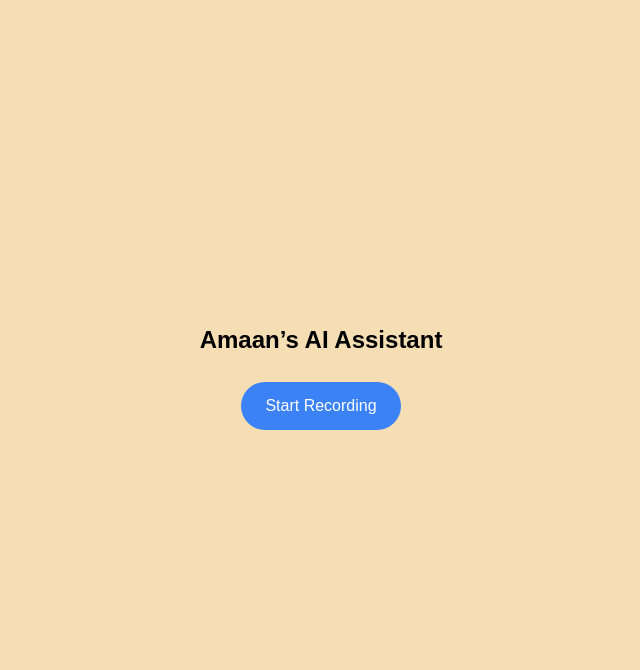
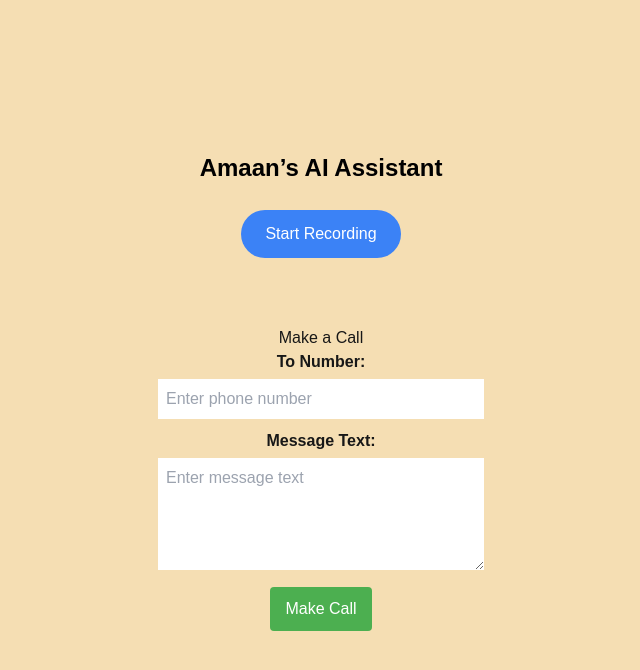
Before and after one commit to nelsondrew/conversational-bot, a Next.js app: page / in a window 1280 px wide. Shown: the top 670 px of the page, without its empty margins (319-959 px from the left). Built offline with nearby package versions, Linux system fonts and the light colour scheme.

Commit message:
make call changes

```diff
--- a/package.json
+++ b/package.json
@@ -17,7 +17,8 @@
     "react": "^19.0.0",
     "react-dom": "^19.0.0",
     "recorder-js": "^1.0.7",
-    "styled-components": "^6.1.13"
+    "styled-components": "^6.1.13",
+    "twilio": "^5.4.0"
   },
   "devDependencies": {
     "@types/styled-components": "^5.1.34",
--- /dev/null
+++ b/src/components/makeCall.jsx
@@ -0,0 +1,100 @@
+import React, { useState } from 'react';
+
+const MakeCallForm = () => {
+    const [toNumber, setToNumber] = useState('');
+    const [messageText, setMessageText] = useState('');
+    const [loading, setLoading] = useState(false);
+    const [status, setStatus] = useState('');
+
+
+    const makeCall = async (toNumber, messageText) => {
+        try {
+            setLoading(true);
+            setStatus('');
+
+            const response = await fetch('/api/makeCall', {
+                method: 'POST',
+                headers: {
+                    'Content-Type': 'application/json',
+                },
+                body: JSON.stringify({ toNumber, messageText }),
+            });
+
+            const data = await response.json();
+
+            if (response.ok) {
+                setStatus(`Call initiated successfully! Call SID: ${data.callSid}`);
+            } else {
+                setStatus(`Error: ${data.error}`);
+            }
+        } catch (error) {
+            console.error('Error making call:', error);
+            setStatus(`Error: ${error.message}`);
+        } finally {
+            setLoading(false);
+        }
+    };
+
+
+    const handleSubmit = (e) => {
+        e.preventDefault();
+        if (!toNumber || !messageText) {
+            setStatus('Please provide both the phone number and the message.');
+            return;
+        }
+        makeCall(toNumber, messageText);
+    };
+
+    return (
+        <div style={{ padding: '20px', maxWidth: '400px', margin: 'auto' }}>
+            <h2>Make a Call</h2>
+            <form onSubmit={handleSubmit}>
+                <div style={{ marginBottom: '10px' }}>
+                    <label>
+                        <strong>To Number:</strong>
+                    </label>
+                    <input
+                        type="text"
+                        value={toNumber}
+                        onChange={(e) => setToNumber(e.target.value)}
+                        placeholder="Enter phone number"
+                        style={{ width: '100%', padding: '8px', marginTop: '5px' }}
+                    />
+                </div>
+                <div style={{ marginBottom: '10px' }}>
+                    <label>
+                        <strong>Message Text:</strong>
+                    </label>
+                    <textarea
+                        value={messageText}
+                        onChange={(e) => setMessageText(e.target.value)}
+                        placeholder="Enter message text"
+                        rows="4"
+                        style={{ width: '100%', padding: '8px', marginTop: '5px' }}
+                    />
+                </div>
+                <button
+                    type="submit"
+                    style={{
+                        padding: '10px 15px',
+                        backgroundColor: '#4CAF50',
+                        color: 'white',
+                        border: 'none',
+                        cursor: 'pointer',
+                        borderRadius: '4px',
+                    }}
+                    disabled={loading}
+                >
+                    {loading ? 'Making Call...' : 'Make Call'}
+                </button>
+            </form>
+            {status && (
+                <div style={{ marginTop: '20px', color: loading ? 'blue' : 'red' }}>
+                    {status}
+                </div>
+            )}
+        </div>
+    );
+};
+
+export default MakeCallForm;
--- /dev/null
+++ b/src/pages/api/makeCall.js
@@ -0,0 +1,41 @@
+import twilio from 'twilio';
+
+export default async function handler(req, res) {
+    if (req.method !== 'POST') {
+        return res.status(405).json({ error: 'Method not allowed' });
+    }
+
+    const { toNumber, messageText } = req.body;
+
+    if (!toNumber || !messageText) {
+        return res.status(400).json({ error: 'Missing required fields: toNumber and messageText' });
+    }
+
+    const accountSid = process.env.ACCOUNT_SID;
+    const authToken =   process.env.TWILIO_AUTH_TOKEN;
+
+
+    // Twilio credentials (these should ideally come from a secure backend)
+
+    const fromNumber = process.env.TWILIO_FROM_NUMBER;   // Replace with your Twilio phone number
+
+    const client = twilio(accountSid, authToken);
+
+    const twiml = `
+        <Response>
+            <Say>${messageText}</Say>
+        </Response>
+    `;
+
+    try {
+        const call = await client.calls.create({
+            to: toNumber,
+            from: fromNumber,
+            twiml: twiml,
+        });
+
+        res.status(200).json({ message: 'Call initiated successfully!', callSid: call.sid });
+    } catch (error) {
+        res.status(500).json({ error: error.message });
+    }
+}
--- a/src/pages/index.js
+++ b/src/pages/index.js
@@ -1,6 +1,7 @@
 import React, { useState, useRef, useEffect } from 'react';
 import axios from 'axios';
 import useIphoneDetect from '@/hooks/useIphoneDetect';
+import MakeCallForm from '@/components/makeCall';
 
 export default function Home() {
   const [isRecording, setIsRecording] = useState(false);
@@ -302,6 +303,8 @@ export default function Home() {
           </div>
         )}
 
+        <MakeCallForm/>
+
 
       </main>
     </div>
```
Also changed, not shown: 1 other file (tests, documents, lock files or other folders).
